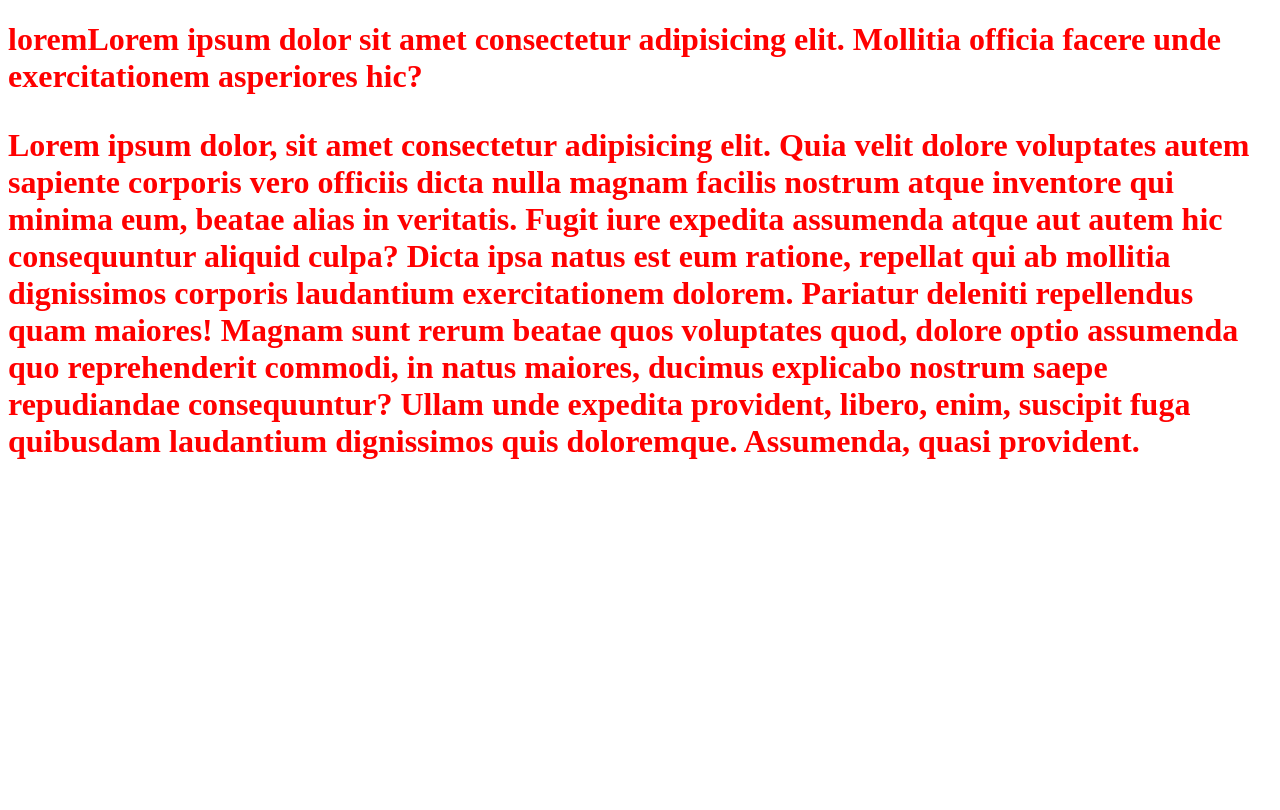
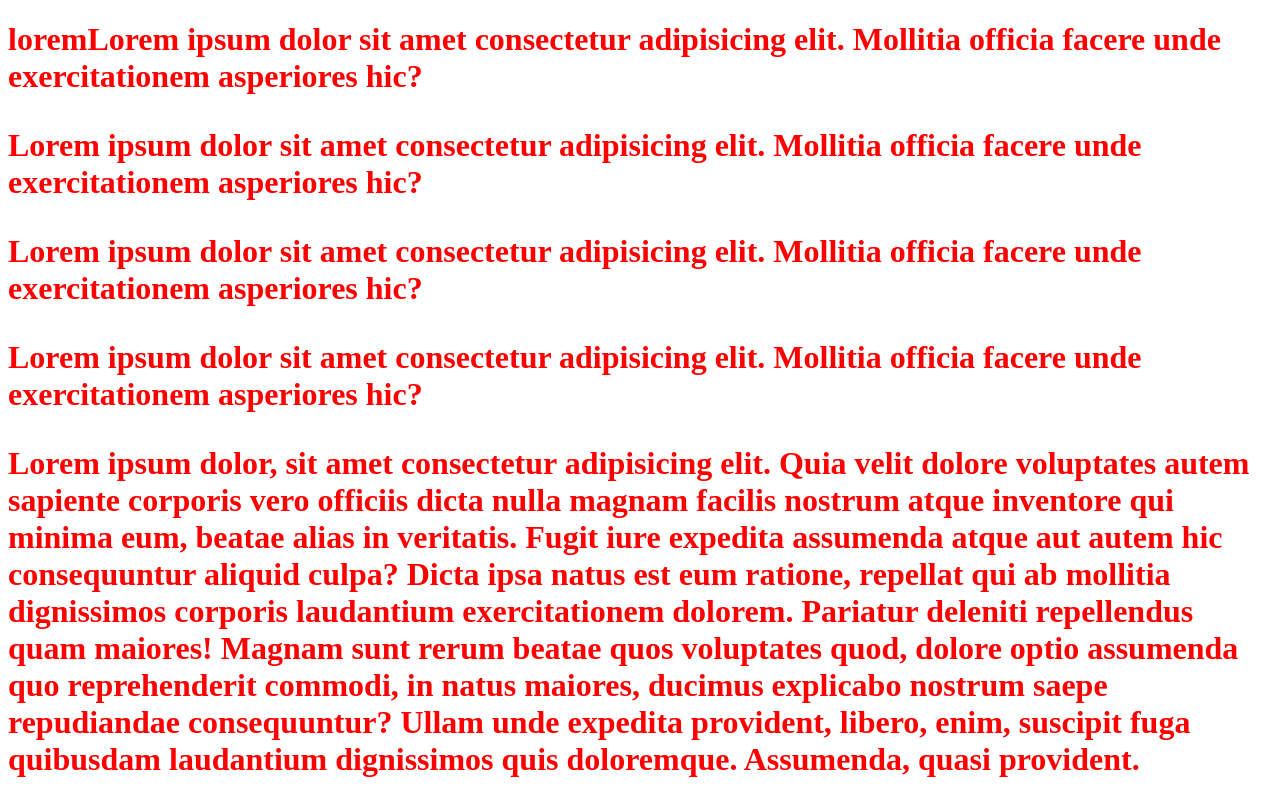
Before and after one commit to ian0550/20201217_new, a plain HTML site: page firstchap03.html in a window 1280 px wide. Drawn offline with Linux system fonts and the light colour scheme.

Commit message:
다시 올리기

```diff
--- a/firstchap03.html
+++ b/firstchap03.html
@@ -14,6 +14,12 @@
 <body>
     <h1>lorem</h
     <p>Lorem ipsum dolor sit amet consectetur adipisicing elit. Mollitia officia facere unde exercitationem asperiores hic?</p>
+
+    <p>Lorem ipsum dolor sit amet consectetur adipisicing elit. Mollitia officia facere unde exercitationem asperiores hic?</p>
+    <p>Lorem ipsum dolor sit amet consectetur adipisicing elit. Mollitia officia facere unde exercitationem asperiores hic?</p>
+    <p>Lorem ipsum dolor sit amet consectetur adipisicing elit. Mollitia officia facere unde exercitationem asperiores hic?</p>
+
     <p>Lorem ipsum dolor, sit amet consectetur adipisicing elit. Quia velit dolore voluptates autem sapiente corporis vero officiis dicta nulla magnam facilis nostrum atque inventore qui minima eum, beatae alias in veritatis. Fugit iure expedita assumenda atque aut autem hic consequuntur aliquid culpa? Dicta ipsa natus est eum ratione, repellat qui ab mollitia dignissimos corporis laudantium exercitationem dolorem. Pariatur deleniti repellendus quam maiores! Magnam sunt rerum beatae quos voluptates quod, dolore optio assumenda quo reprehenderit commodi, in natus maiores, ducimus explicabo nostrum saepe repudiandae consequuntur? Ullam unde expedita provident, libero, enim, suscipit fuga quibusdam laudantium dignissimos quis doloremque. Assumenda, quasi provident.</p>
+
 </body>
 </html>
```
